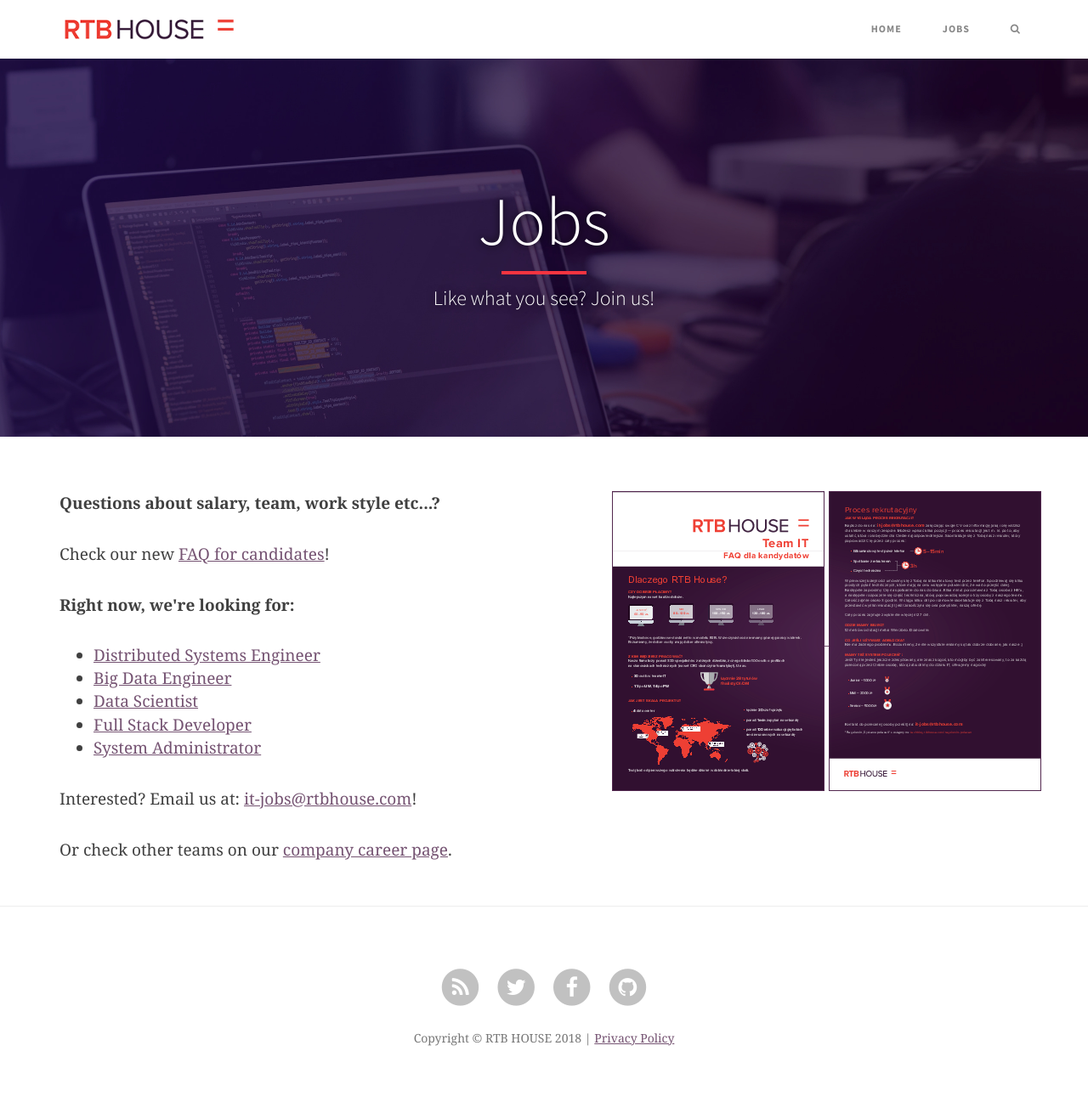
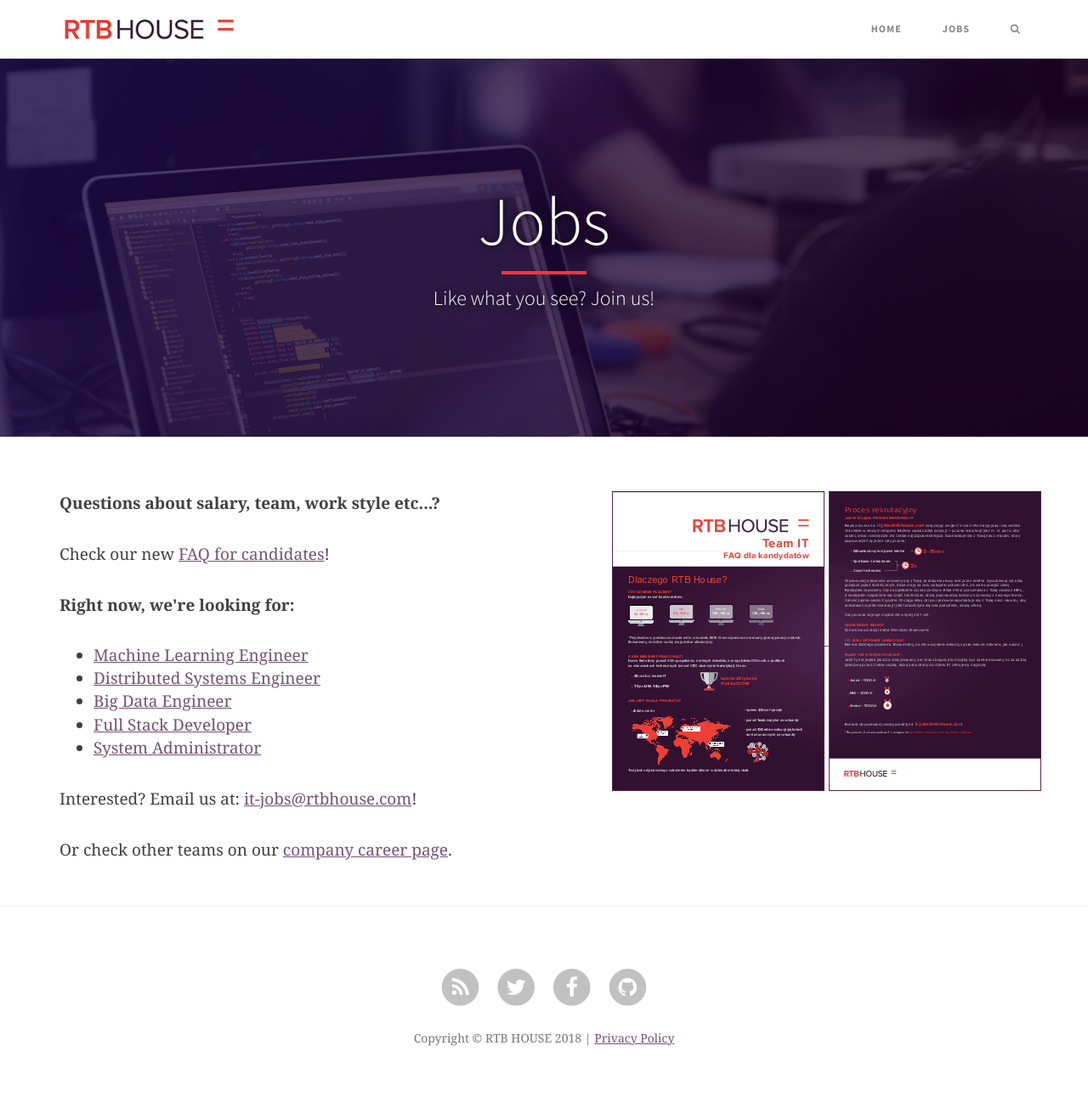
Before and after one commit to RTBHOUSE/techblog, a Jekyll site: the page built from jobs.html, in a window 1280 px wide. Shown: the whole page at 85% size. Built offline with Jekyll 4.4.1, drawn with Linux system fonts in a browser that asks for light colours; nearby versions of some CDN libraries; comment, search, counter and statistics services are not loaded.

Commit message:
New ML job title

```diff
--- a/jobs.html
+++ b/jobs.html
@@ -36,9 +36,9 @@ Check our new <a href="/files/FAQ.pdf" class="rtbtrack" target="_blank">FAQ for
 <strong><p>Right now, we're looking for:</p></strong>
 
 <ul>
+  <li><a href="/files/machine-learning-engineer.pdf" class="rtbtrack" target="_blank">Machine Learning Engineer</a>
   <li><a href="/files/distributed-systems-engineer.pdf" class="rtbtrack" target="_blank">Distributed Systems Engineer</a>
   <li><a href="/files/big-data-engineer.pdf" class="rtbtrack" target="_blank">Big Data Engineer</a>
-  <li><a href="/files/data-scientist.pdf" class="rtbtrack" target="_blank">Data Scientist</a>
   <li><a href="/files/full-stack-developer.pdf" class="rtbtrack" target="_blank">Full Stack Developer</a>
   <li><a href="/files/system-administrator.pdf" class="rtbtrack" target="_blank">System Administrator</a>
 </ul>
```
Also changed, not shown: 1 other file.
